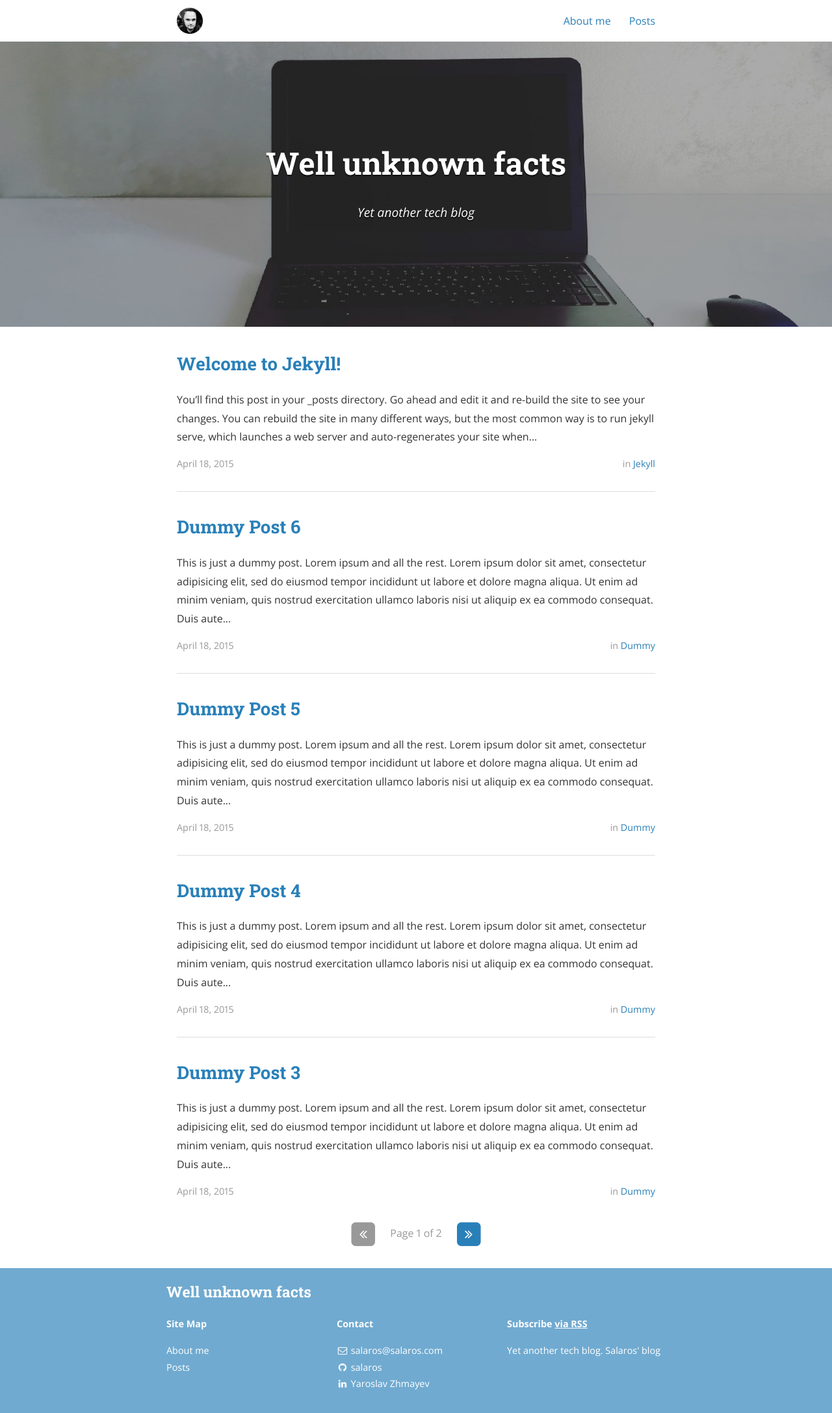
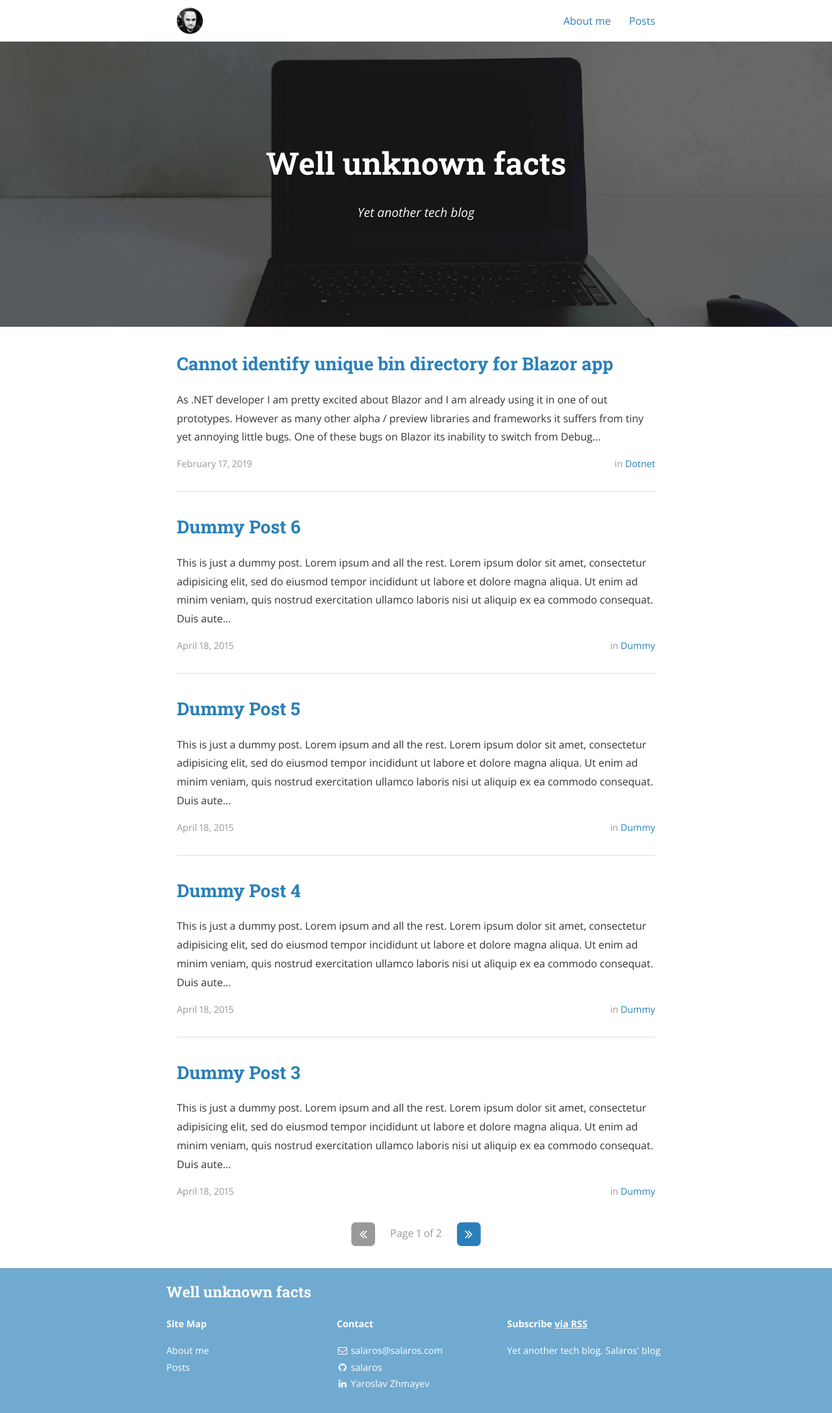
Before and after one commit to salaros/salaros.com, a Jekyll site: the page built from index.html, in a window 1280 px wide. Shown: the whole page at 65% size. Built offline with Jekyll 4.4.1, drawn with Linux system fonts in a browser that asks for light colours; nearby versions of some CDN libraries; the list of posts is cut into pages by our own code.

Commit message:
publishing the very first article

```diff
--- a/_posts/2015-04-18-welcome-to-jekyll.markdown
+++ /dev/null
@@ -1,74 +0,0 @@
----
-layout: post
-title:  "Welcome to Jekyll!"
-date:   2015-04-18 08:43:59
-author: Ben Centra
-categories: Jekyll
-tags:	jekyll welcome
-cover:  "/assets/instacode.png"
----
-
-You’ll find this post in your `_posts` directory. Go ahead and edit it and re-build the site to see your changes. You can rebuild the site in many different ways, but the most common way is to run `jekyll serve`, which launches a web server and auto-regenerates your site when a file is updated.
-
-## Adding New Posts
-
-To add new posts, simply add a file in the `_posts` directory that follows the convention `YYYY-MM-DD-name-of-post.ext` and includes the necessary front matter. Take a look at the source for this post to get an idea about how it works.
-
-### Tags and Categories
-
-If you list one or more categories or tags in the front matter of your post, they will be included with the post on the page as links. Clicking the link will bring you to an auto-generated archive page for the category or tag, created using the [jekyll-archive][jekyll-archive] gem.
-
-### Cover Images
-
-To add a cover image to your post, set the "cover" property in the front matter with the relative URL of the image (i.e. <code>cover: "/assets/cover_image.jpg"</code>).
-
-### Code Snippets
-
-You can use [highlight.js][highlight] to add syntax highlight code snippets:
-
-Use the [Liquid][liquid] `{% raw %}{% highlight <language> %}{% endraw %}` tag to add syntax highlighting to code snippets.
-
-For instance, this template...
-{% highlight html %}
-{% raw %}{% highlight javascript %}
-function demo(string, times) {
-  for (var i = 0; i < times; i++) {
-    console.log(string);
-  }
-}
-demo("hello, world!", 10);
-{% endhighlight %}{% endraw %}
-{% endhighlight %}
-
-...will come out looking like this:
-
-{% highlight javascript %}
-function demo(string, times) {
-  for (var i = 0; i < times; i++) {
-    console.log(string);
-  }
-}
-demo("hello, world!", 10);
-{% endhighlight %}
-
-Syntax highlighting is done using [highlight.js][highlight]. You can change the active theme in [head.html](https://github.com/bencentra/centrarium/blob/2dcd73d09e104c3798202b0e14c1db9fa6e77bc7/_includes/head.html#L15).
-
-### Images
-
-Lightbox has been enabled for images. To create the link that'll launch the lightbox, add <code>data-lightbox</code> and <code>data-title</code> attributes to an <code>&lt;a&gt;</code> tag around your <code>&lt;img&gt;</code> tag. The result is:
-
-<a href="//bencentra.com/assets/images/falcon9_large.jpg" data-lightbox="falcon9-large" data-title="Check out the Falcon 9 from SpaceX">
-  <img src="//bencentra.com/assets/images/falcon9_small.jpg" title="Check out the Falcon 9 from SpaceX">
-</a>
-
-For more information, check out the [Lightbox][lightbox] website.
-
-Check out the [Jekyll docs][jekyll] for more info on how to get the most out of Jekyll. File all bugs/feature requests at [Jekyll’s GitHub repo][jekyll-gh]. If you have questions, you can ask them on [Jekyll’s dedicated Help repository][jekyll-help].
-
-[jekyll]:      http://jekyllrb.com
-[jekyll-gh]:   https://github.com/jekyll/jekyll
-[jekyll-help]: https://github.com/jekyll/jekyll-help
-[highlight]:   https://highlightjs.org/
-[lightbox]:    http://lokeshdhakar.com/projects/lightbox2/
-[jekyll-archive]: https://github.com/jekyll/jekyll-archives
-[liquid]: https://github.com/Shopify/liquid/wiki/Liquid-for-Designers
--- /dev/null
+++ b/_posts/2019-02-17-blazor-cannot-identify-bin-folder.markdown
@@ -0,0 +1,56 @@
+---
+layout: post
+title:  "Cannot identify unique bin directory for Blazor app"
+date:   2019-02-17 08:43:59
+author: Salaros
+categories: dotnet
+tags:	blazor dotnet .net-core bug visual-studio
+thumbnail: "/assets/posts/blazorCannotLocateBinFolder.png"
+---
+
+As .NET developer I am pretty excited about Blazor and I am already using it in one of out prototypes.
+However as many other alpha / preview libraries and frameworks it suffers from tiny yet annoying little bugs.
+One of these bugs on Blazor its inability to switch from `Debug` to `Release` configuration seamlessly as other .NET project types do.
+So after compiling the solution / project in `Debug` and then deploying it in `Release` mode you might see the following screen:
+
+<a href="/assets/posts/blazor-cannot-identify-bin-folder/error.png" data-lightbox="blazor-large" data-title="Cannot identify unique bin directory for Blazor app">
+  <img src="/assets/posts/blazor-cannot-identify-bin-folder/error-w720.png" title="Cannot identify unique bin directory for Blazor app">
+</a>
+
+As you can see it's [a known issue](https://github.com/aspnet/Blazor/issues/261), currently present in all versions of Blazor, including the latest preview version (0.8.0-preview-*) available at the time of writing this article.
+
+Obviously you could manually remove `Debug` or `Release` folder depending on your current configuration or write a small tools which [does the same thing](https://youtu.be/UzEW0X8a010?t=1000) for you.
+
+However you could automate the removal of the opposite / redundant folder by using good ol' MSBuild target.
+Just drop the following [Directory.Build.targets](/assets/posts/blazor-cannot-identify-bin-folder/Directory.Build.targetsje)
+file into your Blazor app's solution root folder and you will never to take care about this error again.
+
+<a href="/assets/posts/blazor-cannot-identify-bin-folder/solution.png" data-lightbox="blazor-large" data-title="Removing Release folder">
+  <img src="/assets/posts/blazor-cannot-identify-bin-folder/solution.png" title="Removing Release folder">
+</a>
+
+Alternatively you might also integrate entire `<Target>` element inside your Blazor standalone .csproj file
+
+{% highlight xml %}
+<!-- A temporary workaround for the following Blazor bug:
+     https://github.com/aspnet/Blazor/issues/261 -->
+<Target Name="RemoveOppositeOutputDirectoriesForBlazor"
+        BeforeTargets="BeforeBuild"
+        Condition="$(RunArguments.Contains('blazor'))">
+  <PropertyGroup>
+    <OutputRoot>$(OutputPath)\..</OutputRoot>
+    <!-- ReSharper disable once UnknownProperty -->
+    <OutputRoot Condition="$(AppendTargetFrameworkToOutputPath)">
+      $(OutputPath)\..\..
+    </OutputRoot>
+  </PropertyGroup>
+  <ItemGroup>
+    <OppositeOutputPath Include="$(OutputRoot)\Release" Condition="'$(Configuration)'=='Debug'" />
+    <OppositeOutputPath Include="$(OutputRoot)\Debug" Condition="'$(Configuration)'=='Release'" />
+  </ItemGroup>
+  <Message Text="Removing the output folder of the opposite configuration: '@(OppositeOutputPath)'"
+            Importance="high"
+            Condition="Exists(@(OppositeOutputPath))" />
+  <RemoveDir Directories="@(OppositeOutputPath)" />
+</Target>
+{% endhighlight %}
--- a/_sass/_layout.scss
+++ b/_sass/_layout.scss
@@ -103,7 +103,7 @@ pre code.hljs {
 	.scrim {
 		padding: 3em 1em;
 		&.has-cover {
-			background-color: rgba(0,0,0,0.2);
+			background-color: rgba(0,0,0,0.5);
 			padding: 6em 1em !important;
 			@include media($tablet) {
 				padding: 9em 1em !important;
```
Also changed, not shown: assets/posts/blazor-cannot-identify-bin-folder/error-w720.png (added), assets/posts/blazor-cannot-identify-bin-folder/error.png (added), assets/posts/blazor-cannot-identify-bin-folder/solution.png (added), 1 other file.
